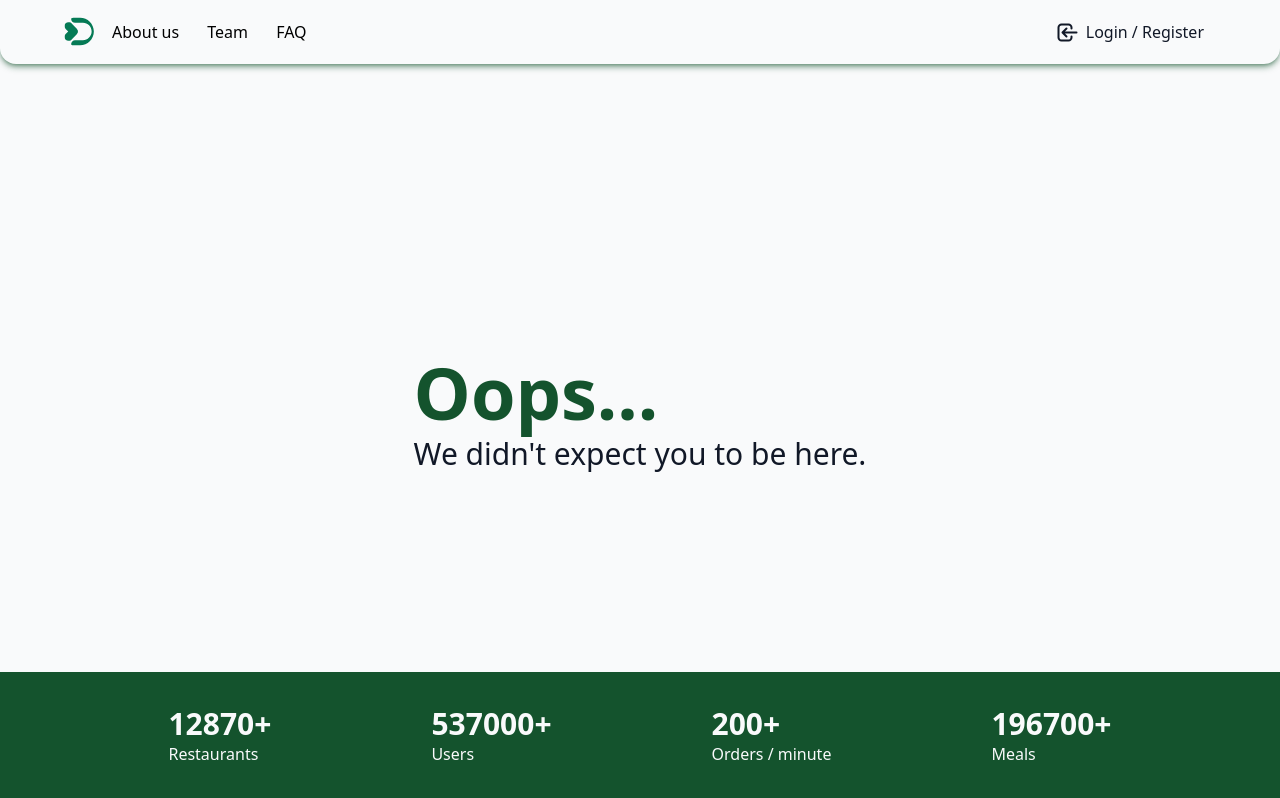
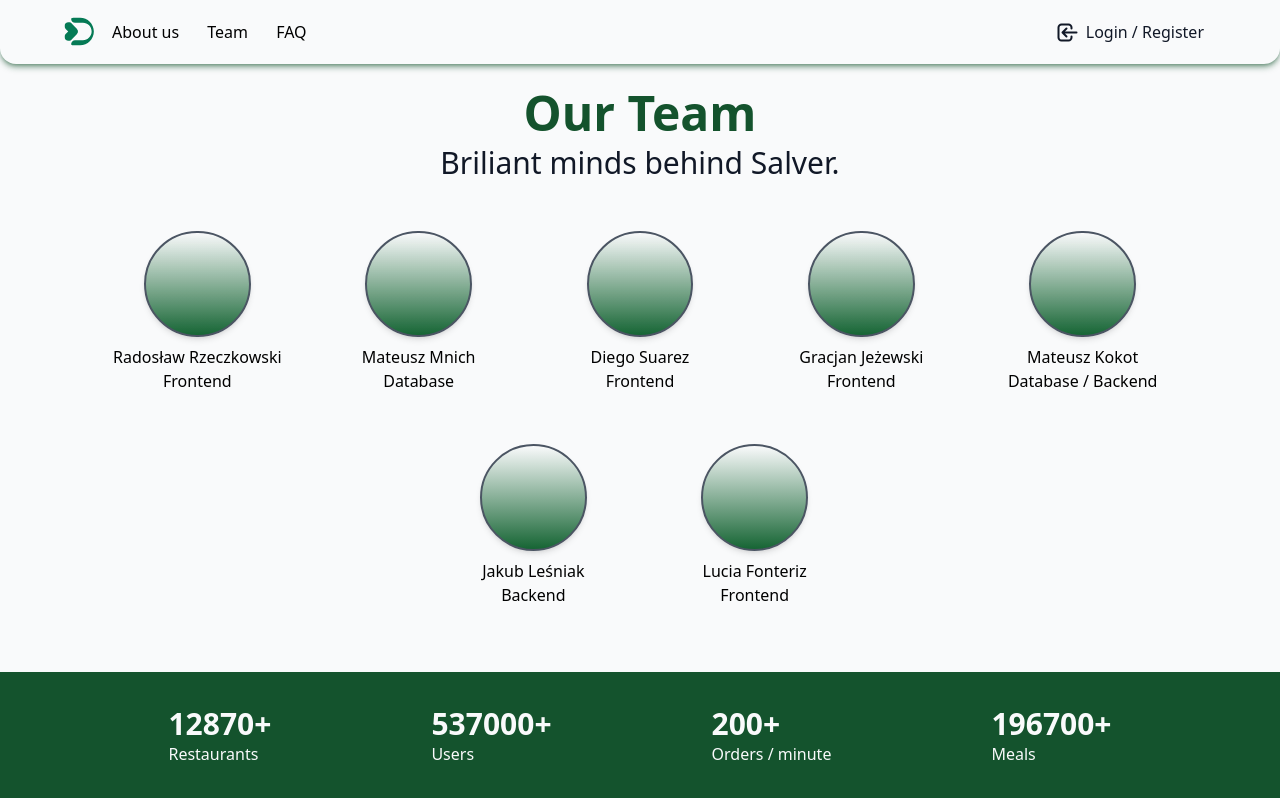
Before and after one commit to LessJakub/Salver, an Angular app in the folder Client/: page /team in a window 1280 px wide. Built offline with nearby package versions, Linux system fonts and the light colour scheme.

Commit message:
Team page, fixed path to API for non-local hosts.

```diff
--- a/Client/src/app/app-routing.module.ts
+++ b/Client/src/app/app-routing.module.ts
@@ -3,6 +3,7 @@ import { RouterModule, Routes } from '@angular/router';
 import { LoggedInGuard } from './guards/logged-in.guard';
 
 import { LandingPageComponent } from './landing-page/landing-page.component';
+import { TeamPageComponent } from './team-page/team-page.component';
 import { PageNotFoundComponent } from './page-not-found/page-not-found.component';
 import { RestaurantPageComponent } from './restaurant-page/restaurant-page.component';
 import { SearchPageComponent } from './search-page/search-page.component';
@@ -10,8 +11,10 @@ import { UserActivityComponent } from './user-activity/user-activity.component';
 
 const routes: Routes = [
   { path: 'landing-page', component: LandingPageComponent },
+  { path: 'team', component: TeamPageComponent },
+
   { path: 'search-page', component: SearchPageComponent,
-    //canActivate: [LoggedInGuard]
+    // canActivate: [LoggedInGuard]
   },
   { path: 'activity', component: UserActivityComponent,
     //canActivate: [LoggedInGuard]
--- a/Client/src/app/app.module.ts
+++ b/Client/src/app/app.module.ts
@@ -22,6 +22,7 @@ import { TabSwitcherComponent } from './utilities/tab-switcher/tab-switcher.comp
 import { PostComponent } from './elements/post/post.component';
 import { RestaurantPageComponent } from './restaurant-page/restaurant-page.component';
 import { MenuPostComponent } from './elements/menu-post/menu-post.component';
+import { TeamPageComponent } from './team-page/team-page.component';
 
 @NgModule({
   declarations: [
@@ -41,7 +42,8 @@ import { MenuPostComponent } from './elements/menu-post/menu-post.component';
     TabSwitcherComponent,
     PostComponent,
     RestaurantPageComponent,
-    MenuPostComponent
+    MenuPostComponent,
+    TeamPageComponent,
   ],
   imports: [
     BrowserModule,
--- /dev/null
+++ b/Client/src/app/models/Person.ts
@@ -0,0 +1,4 @@
+export interface Person {
+    name: string;
+    role: string;
+}
--- a/Client/src/app/nav-menu/nav-menu.component.html
+++ b/Client/src/app/nav-menu/nav-menu.component.html
@@ -31,7 +31,7 @@
                             About us
                         </a>
 
-                        <a [routerLink]="['/counter']" class="hover:text-green-700 px-3 py-2 rounded-md text-base font-light">
+                        <a [routerLink]="['/team']" class="hover:text-green-700 px-3 py-2 rounded-md text-base font-light">
                             Team
                         </a>
 
--- a/Client/src/app/services/account-service.service.ts
+++ b/Client/src/app/services/account-service.service.ts
@@ -10,12 +10,14 @@ import { map } from 'rxjs/operators';
 })
 export class AccountService {
 
-    baseUrl: string = "http://localhost:8080/api/"
-    loginUrl: string = this.baseUrl + "account/login"
+    // Obtain true hostname URL (fixes issue where we need to connect to API on non-local host)
+    baseUrl: string = "http://" + location.hostname;
+    loginUrl: string = this.baseUrl + ":8080/api/account/login"
 
     private loggedInStatus: boolean = false;
 
     constructor(private http: HttpClient) {
+
         const localUserString = localStorage.getItem("user");
         console.log(localUserString)
         if (localUserString != null && localUserString.length > 0) {
--- /dev/null
+++ b/Client/src/app/team-page/team-page.component.html
@@ -0,0 +1,30 @@
+<div class="w-full h-full">
+
+    <div class="flex flex-col w-full pt-10 space-y-2 h-1/6 content-center justify-center items-center">
+        <p class="font-bold text-5xl text-green-900">
+            Our Team
+        </p>
+        <p class="font-normal text-3xl text-gray-900">
+            Briliant minds behind Salver.
+        </p>
+    </div>
+
+    <div class="w-full h-5/6">
+        <div class="flex flex-wrap space-x-2 overflow-hidden content-center items-center justify-center w-full h-full">
+            <ng-container *ngFor="let member of shuffled">
+
+                <div class="flex flex-col w-1/6 aspect-square content-center justify-center items-center">
+                    <div class="border-2 rounded-full w-1/2 aspect-square flex bg-gradient-to-t from-green-800 to-white-300 border-gray-600 shadow-md">
+                    </div>
+                    <p class="pt-2 font-normal text-md">
+                        {{member.name}}
+                    </p>
+                    <p class="font-thin text-md">
+                        {{member.role}}
+                    </p>
+                </div>
+
+            </ng-container>
+        </div>
+    </div>
+</div>
--- /dev/null
+++ b/Client/src/app/team-page/team-page.component.ts
@@ -0,0 +1,35 @@
+import { Component, OnInit } from '@angular/core';
+import { Person } from '../models/Person';
+
+@Component({
+  selector: 'app-team-page',
+  templateUrl: './team-page.component.html',
+  styleUrls: ['./team-page.component.css'],
+  host: {'class': 'flex-auto flex flex-col justify-center items-center'} // ! Styling host container to fill all avialable space
+})
+export class TeamPageComponent implements OnInit {
+
+    teamMembers: Person[] = [
+        // DB
+        {name: "Mateusz Mnich", role: "Database"},
+        {name: "Mateusz Kokot", role: "Database / Backend"},
+        // Backend
+        {name: "Jakub Leśniak", role: "Backend"},
+        // Frontend
+        {name: "Radosław Rzeczkowski", role: "Frontend"},
+        {name: "Lucia Fonteriz", role: "Frontend"},
+        {name: "Diego Suarez", role: "Frontend"},
+        {name: "Gracjan Jeżewski", role: "Frontend"},
+    ]
+
+    shuffled: Person[] = []
+
+  constructor() { }
+
+  ngOnInit(): void {
+      this.shuffled = this.teamMembers.map(value => ({ value, sort: Math.random() }))
+      .sort((a, b) => a.sort - b.sort)
+      .map(({ value }) => value)
+  }
+
+}
```
Also changed, not shown: Client/src/app/team-page/team-page.component.css (added), 2 other files (tests, documents, lock files or other folders).
